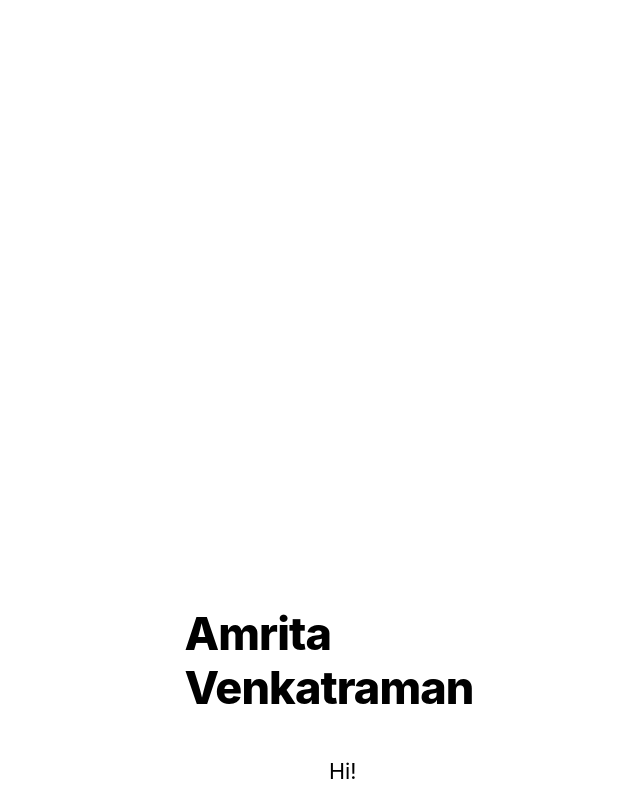
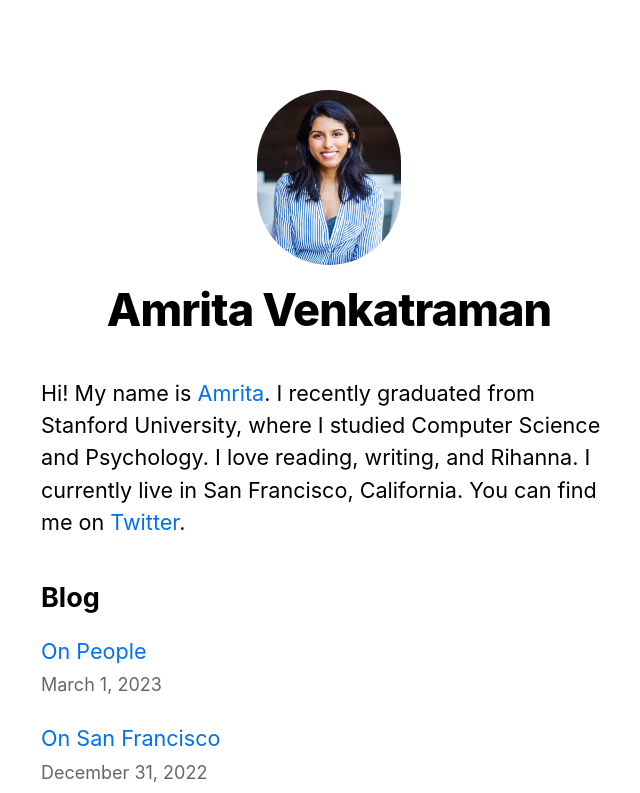
Before and after one commit to iamrita/personalwebsite, a Next.js app: page / in a window 1280 px wide. Shown: the top 793 px of the page, without its empty margins (311-951 px from the left). Built offline with nearby package versions, Linux system fonts and the light colour scheme.

Commit message:
changing padding

```diff
--- a/components/layout.module.css
+++ b/components/layout.module.css
@@ -1,6 +1,6 @@
 .container {
     max-width: 36rem;
-    padding: 20rem;
+    padding: 2rem;
     margin: 3rem auto 6rem;
 }
 
```
